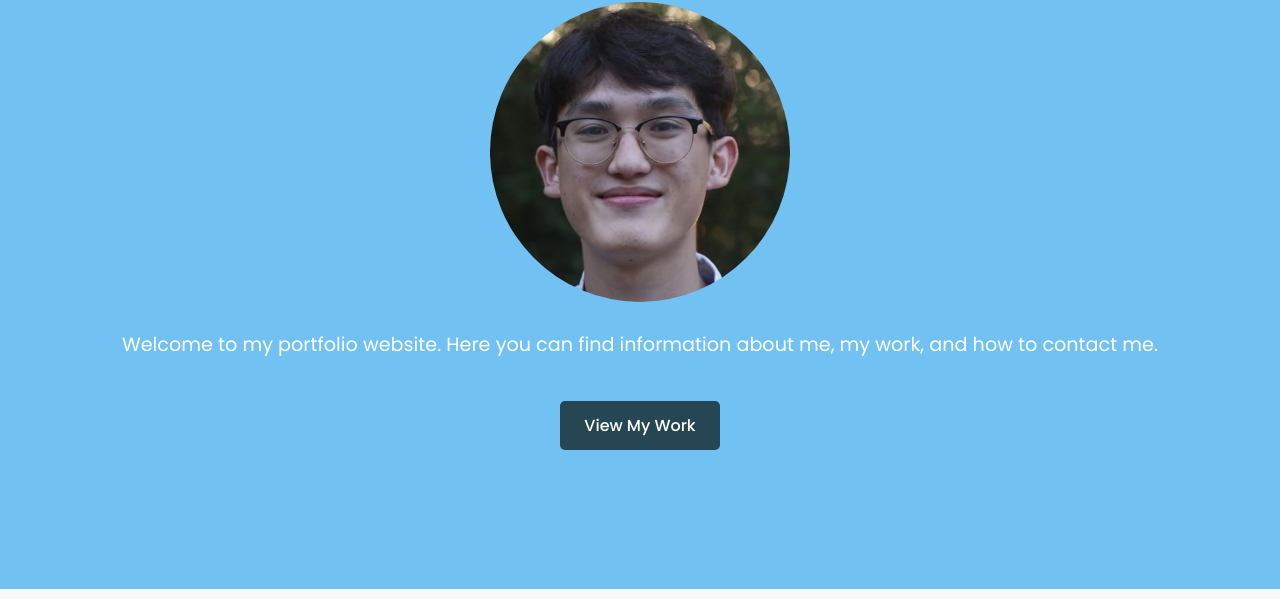
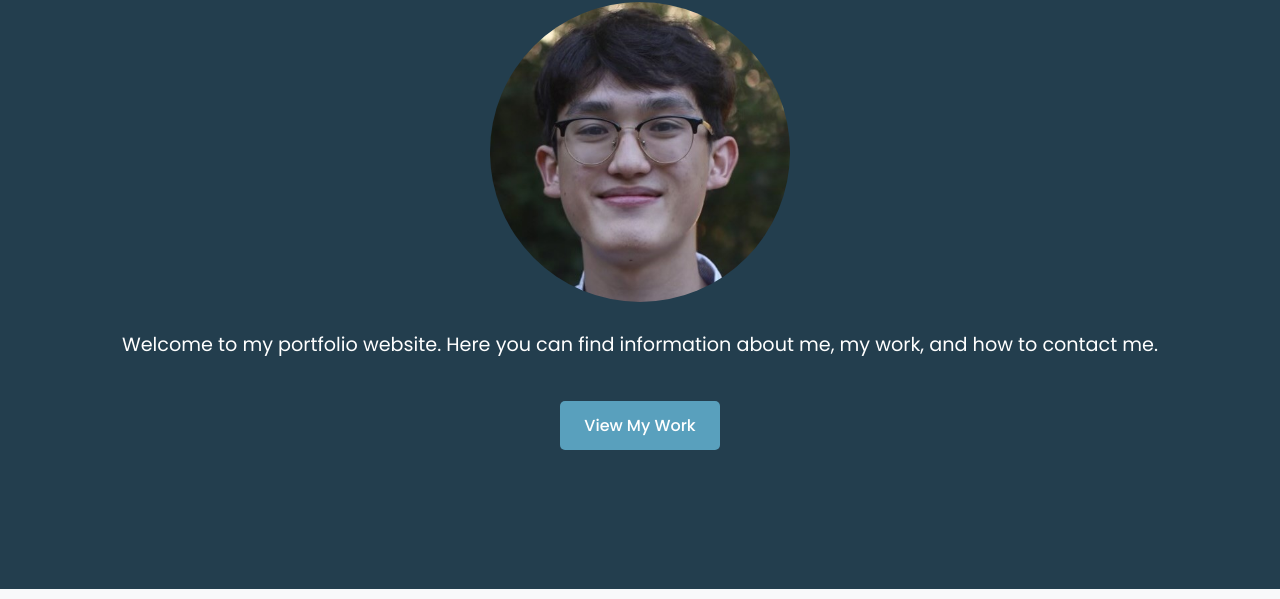
Before and after one commit to Andrew-J-Li/andrewjli, a plain HTML site: page index.html in a window 1280 px wide. Shown: the part 353-952 px from the top of the page. Drawn offline with Linux system fonts and the light colour scheme.

Commit message:
Changed background color and fontsizes

```diff
--- a/styles.css
+++ b/styles.css
@@ -70,7 +70,7 @@ section {
 }
 
 #home {
-    background: #72c1f3;
+    background: #233e4e;
     color: #fff;
     text-align: center;
     height: 100vh;
@@ -96,7 +96,7 @@ section {
 }
 
 #home .home-content .btn {
-    background: #264653;
+    background: #59a0bd;
     color: #fff;
     padding: 12px 24px;
     border-radius: 5px;
@@ -220,7 +220,7 @@ section {
 }
 
 #portfolio .portfolio-item h3 {
-    font-size: 1.5em;
+    font-size: 1.2em;
     margin: 10px 0;
     color: #264653;
 }
```
